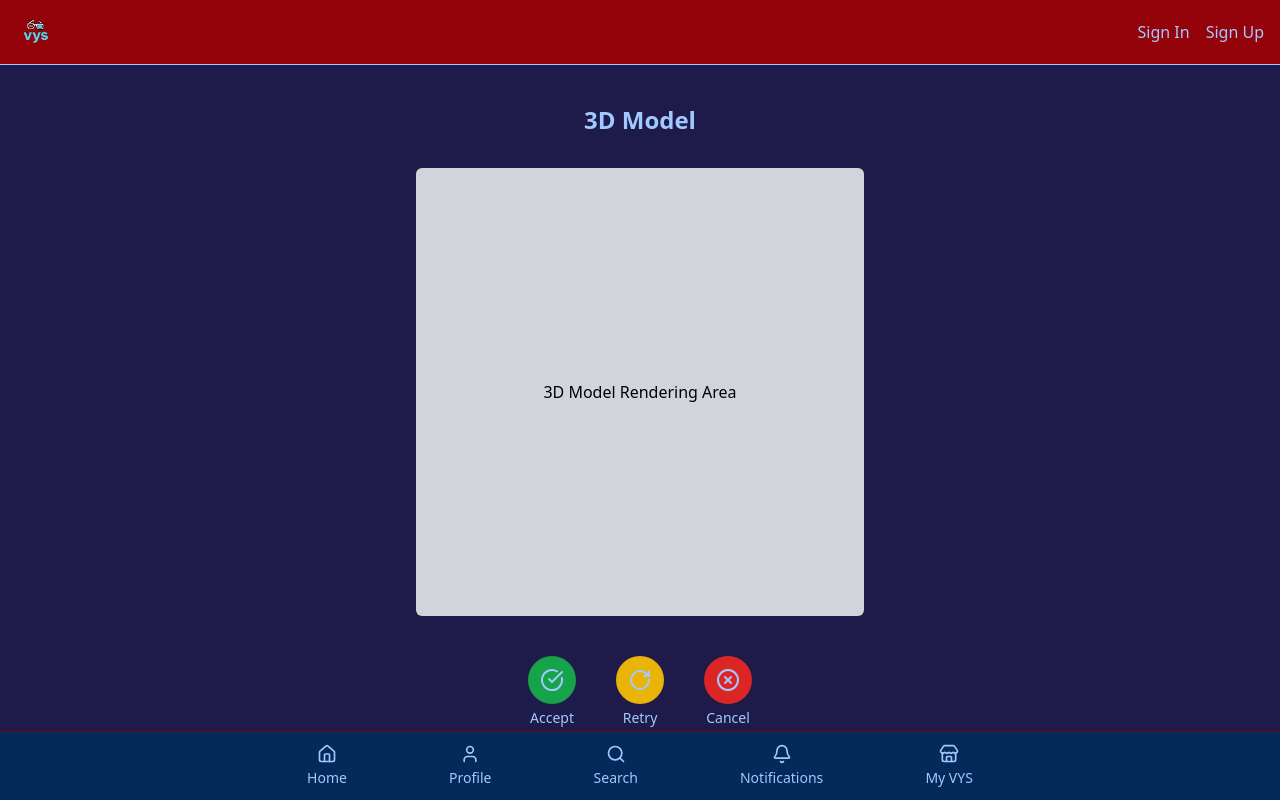
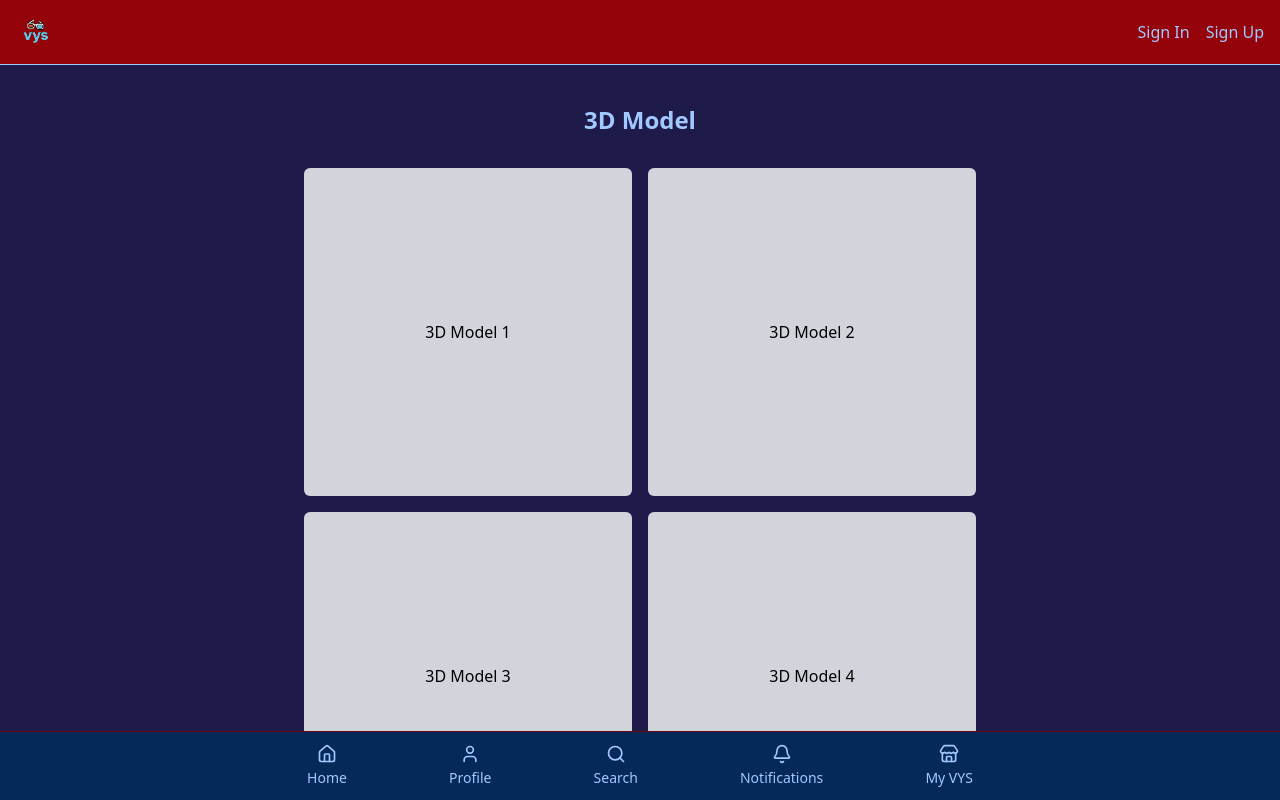
Before and after one commit to Moonwalkert3ch/VYS, a Next.js app in the folder vys-app/: page /3d-model in a window 1280 px wide. Shown: the top 800 px of the page. Built offline with nearby package versions, Linux system fonts and the light colour scheme; no server answers.

Commit message:
linked get started button on landing to sign up

```diff
--- a/vys-app/src/components/LandingPage.tsx
+++ b/vys-app/src/components/LandingPage.tsx
@@ -6,6 +6,7 @@ import { Suspense } from 'react';
 import { GLTFLoader } from 'three-stdlib';
 import { useLoader } from '@react-three/fiber';
 import Image from 'next/image';
+import Link from 'next/link';
 
 function GlassesModel() {
   const gltf = useLoader(GLTFLoader, '/assets/models/3d-glasses.gltf');
@@ -90,9 +91,11 @@ export default function LandingPage() {
         <p className="text-base sm:text-lg md:text-xl mb-6">
           Join the VYS community today and start visualizing your secondhand items like never before!
         </p>
-        <button className="bg_landing_outline text-[#A1C9FF] px-6 py-3 rounded-lg shadow-lg hover:bg-[#301C47] transition-colors">
-          Get Started
-        </button>
+        <Link href="/sign-up">
+          <button className="bg_landing_outline text-[#A1C9FF] px-6 py-3 rounded-lg shadow-lg hover:bg-[#301C47] transition-colors">
+            Get Started
+          </button>
+        </Link>
       </section>
       {/* Footer Section */}
       <footer className="w-full max-w-6xl text-center py-6 shadow-lg mt-10">
--- a/vys-app/src/components/ThreeDModelPage.tsx
+++ b/vys-app/src/components/ThreeDModelPage.tsx
@@ -13,10 +13,18 @@ export default function ThreeDModelPage() {
                 <h1 className="text-2xl font-bold text-center">3D Model</h1>
             </div>
 
-            {/* Placeholder for 3D Model Upload */}
-            <div className="bg-gray-300 aspect-square w-full max-w-md flex items-center justify-center rounded-md">
-                <p className="text-black">3D Model Rendering Area</p>
+            {/* Placeholder for 4 3D Model Uploads in a 2x2 grid */}
+            <div className="grid grid-cols-2 gap-4 w-full max-w-2xl mx-auto">
+            {[1, 2, 3, 4].map((model, index) => (
+                <div
+                key={index}
+                className="bg-gray-300 aspect-square w-full flex items-center justify-center rounded-md"
+                >
+                <p className="text-black">3D Model {model}</p>
+                </div>
+            ))}
             </div>
+
 
             {/* Action Buttons: Accept, Retry, Cancel */}
             <div className="mt-10 flex justify-center gap-10 w-full">
```
